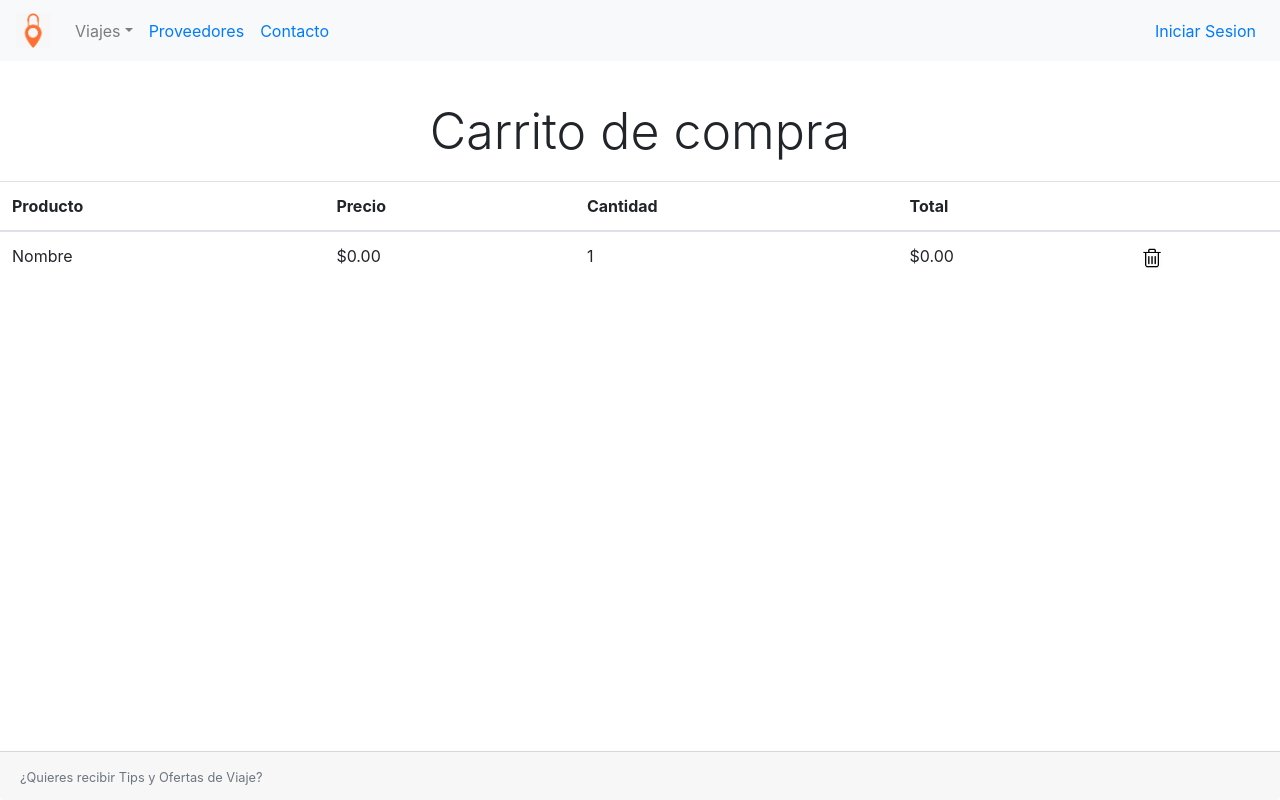
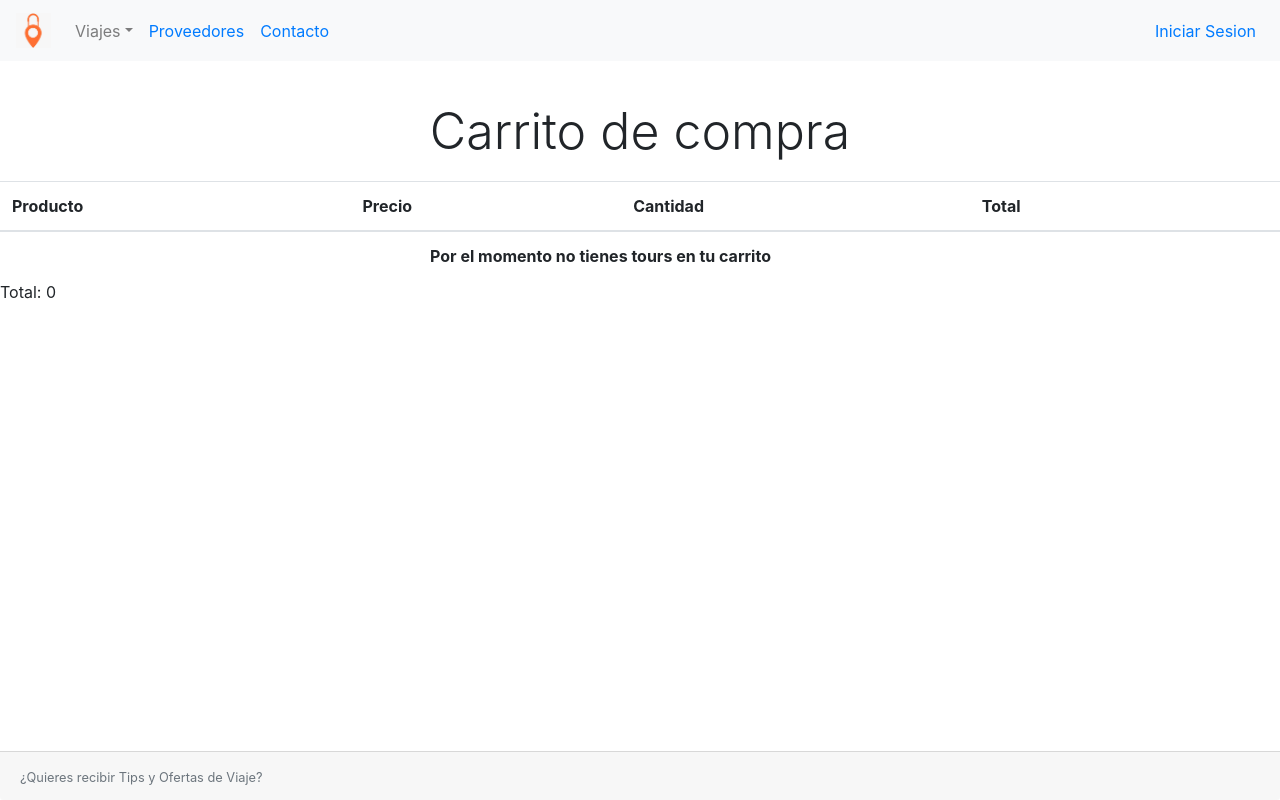
Before and after one commit to joseasalazar/pickpack, a React (Create React App) app: page /compras in a window 1280 px wide. Built offline with nearby package versions, Linux system fonts and the light colour scheme.

Commit message:
Adds shopping cart screen (#32)
* Added shopping cart page

```diff
--- a/src/ui/Routes.js
+++ b/src/ui/Routes.js
@@ -8,7 +8,7 @@ import LogIn from "./screens/LogIn";
 import SignUp from "./screens/SignUp";
 import { Proveedores } from "./screens/Provedores";
 import { ComoFunciona } from "./screens/ComoFunciona";
-import { ShoppingCart } from "./screens/ShoppingCart";
+import { CartScreen } from "./screens/ShoppingCart";
 import { TourScreen } from "./screens/Tours";
 import { TourDescriptionScreen } from "./screens/TourDescription";
 
@@ -30,7 +30,7 @@ export class Routes extends React.Component {
               <Route exact path="/signup" component={SignUp} />
               <Route exact path="/proveedores" component={Proveedores} />
               <Route exact path="/comofunciona" component={ComoFunciona} />
-              <Route exact path="/compras" component={ShoppingCart} />
+              <Route exact path="/compras" component={CartScreen} />
               <Route exact path="/tours" component={TourScreen} />
               <Route
                 exact
--- a/src/ui/components/Header.js
+++ b/src/ui/components/Header.js
@@ -48,7 +48,7 @@ export class Header extends React.Component {
             </Nav>
             <RoleManager role={"customer"}>
               <Nav.Link>
-                <NavLink to="/">Mis Tours</NavLink>
+                <NavLink to="/compras">Mis Tours</NavLink>
               </Nav.Link>
             </RoleManager>
             <RoleManager role={"provider"}>
--- a/src/ui/screens/ShoppingCart.js
+++ b/src/ui/screens/ShoppingCart.js
@@ -2,6 +2,9 @@ import React from "react";
 import styled from "styled-components";
 import { Table, Image } from "react-bootstrap";
 import Trash from "../assets/trash.png";
+import { GET_CART_ITEMS } from "../../api/queries";
+import { useQuery } from "@apollo/react-hooks";
+import Swal from "sweetalert2";
 
 const StyledContainer = styled.div`
   padding-left: 80px;
@@ -20,8 +23,44 @@ const IconStyle = {
   maxWidth: "20px"
 };
 
+export function CartScreen() {
+  const { data, loading, error } = useQuery(GET_CART_ITEMS);
+
+  if (loading) {
+    Swal.fire({
+      position: "center",
+      type: "success",
+      title: "Cargando tours...",
+      showConfirmButton: false,
+      timer: 1500
+    });
+    return null;
+  }
+  if (error) {
+    Swal.fire({
+      type: "error",
+      title: "Oops...",
+      text: error.message,
+      footer: "<a href>Intente más tarde</a>"
+    });
+    return null;
+  }
+  if (data) return <ShoppingCart cartItems={data.cartItems} />;
+}
 export class ShoppingCart extends React.Component {
+  constructor(props) {
+    super(props);
+
+    this.state = {
+      cartItems: []
+    };
+  }
+  componentDidMount() {
+    this.setState({ cartItems: this.props.cartItems });
+  }
+
   render() {
+    var total = 0;
     return (
       <div>
         <StyledContainer>
@@ -38,16 +77,33 @@ export class ShoppingCart extends React.Component {
             </tr>
           </thead>
           <tbody>
+            {this.state.cartItems !== undefined &&
+              this.state.cartItems.length > 0 ? (
+                this.state.cartItems.map((item, index) => {
+                  var price = item.tour.price * item.quantity
+                  total = total + price;
+                  return (
+                    <tr>
+                      <td>{item.tour.name}</td>
+                      <td>${item.tour.price}</td>
+                      <td>{item.quantity}</td>
+                      <td>${price}</td>
+                      {/* <td>
+                        <a href="">
+                          <Image src={Trash} alt="Eliminar" style={IconStyle} />
+                        </a>
+                      </td> */}
+                    </tr>
+
+                  );
+                })
+              ) : (
+                <tr>
+                  <th className="text-center" colspan="4">Por el momento no tienes tours en tu carrito</th>
+                </tr>
+              )}
             <tr>
-              <td>Nombre</td>
-              <td>$0.00</td>
-              <td>1</td>
-              <td>$0.00</td>
-              <td>
-                <a href="">
-                  <Image src={Trash} alt="Eliminar" style={IconStyle} />
-                </a>
-              </td>
+              <p>Total: {total}</p>
             </tr>
           </tbody>
         </Table>
--- a/src/ui/screens/Tours.js
+++ b/src/ui/screens/Tours.js
@@ -94,10 +94,10 @@ export class Tours extends React.Component {
                 );
               })
             ) : (
-              <NoToursP>
-                Por el momento no tenemos tours, vuelve pronto!
+                <NoToursP>
+                  Por el momento no tenemos tours, vuelve pronto!
               </NoToursP>
-            )}
+              )}
           </StyledRow>
         </Container>
       </div>
```
